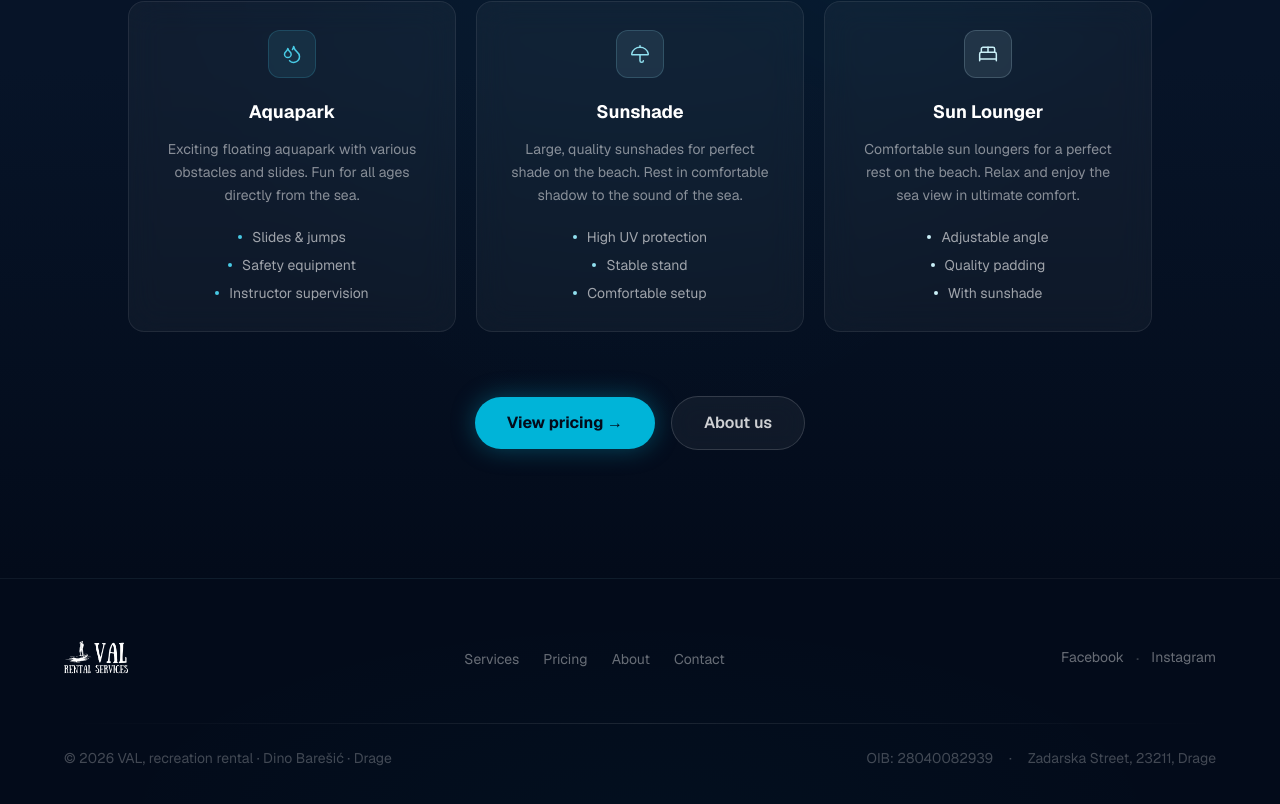
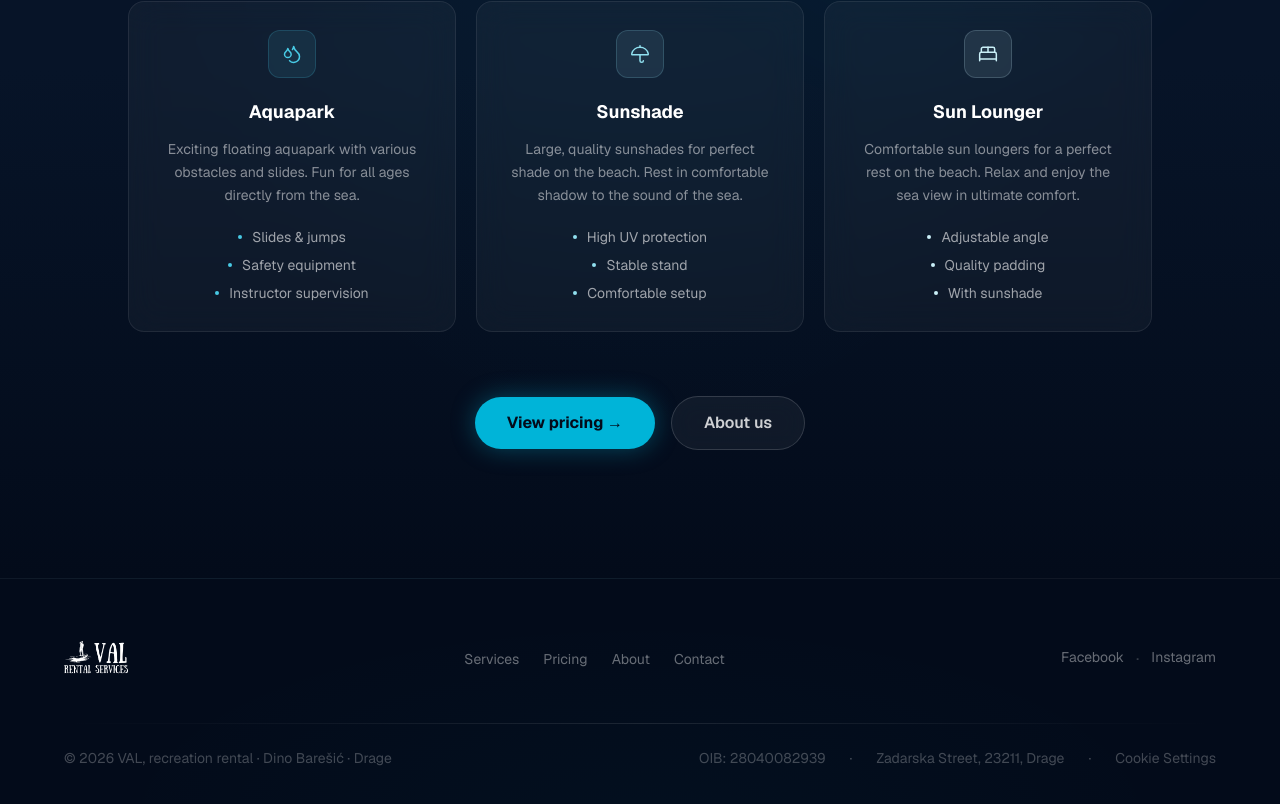
Before and after one commit to dinobaresic/ValWebApp, a Next.js app: page /en in a window 1280 px wide. Shown: the part 1493-2297 px from the top of the page. Built offline with nearby package versions, Linux system fonts and the light colour scheme.

Commit message:
feat: add cookie settings link to footer to allow reopening settings

```diff
--- a/messages/en.json
+++ b/messages/en.json
@@ -138,7 +138,8 @@
     "services": "Services",
     "pricing": "Pricing",
     "about": "About",
-    "contact": "Contact"
+    "contact": "Contact",
+    "cookie_settings": "Cookie Settings"
   },
   "meta": {
     "home_title": "VAL — Rent a SUP & Boat | Drage, Croatia",
--- a/messages/hr.json
+++ b/messages/hr.json
@@ -138,7 +138,8 @@
     "services": "Usluge",
     "pricing": "Cijene",
     "about": "O nama",
-    "contact": "Kontakt"
+    "contact": "Kontakt",
+    "cookie_settings": "Postavke kolačića"
   },
   "meta": {
     "home_title": "VAL — Iznajmljivanje opreme | Drage",
--- a/src/components/CookieConsent.tsx
+++ b/src/components/CookieConsent.tsx
@@ -22,11 +22,19 @@ export default function CookieConsent() {
   });
 
   useEffect(() => {
+    const handleOpen = () => {
+      setIsVisible(true);
+      setShowDetails(true);
+    };
+    window.addEventListener("val-open-cookie-settings", handleOpen);
+
     const consent = localStorage.getItem("val-cookie-consent");
     if (!consent) {
       const timer = setTimeout(() => setIsVisible(true), 1500);
       return () => clearTimeout(timer);
     }
+
+    return () => window.removeEventListener("val-open-cookie-settings", handleOpen);
   }, []);
 
   const saveConsent = (updatedSettings: CookieSettings) => {
--- a/src/components/Footer.tsx
+++ b/src/components/Footer.tsx
@@ -75,10 +75,17 @@ export default function Footer() {
 
         <div className="flex flex-col md:flex-row items-center justify-between gap-3 text-white/25 text-sm">
           <p>{t("copyright")}</p>
-          <div className="flex gap-4">
+          <div className="flex flex-wrap justify-center gap-4 md:gap-6">
             <span>{t("oib")}</span>
             <span>·</span>
             <span>{t("address")}</span>
+            <span>·</span>
+            <button
+              onClick={() => window.dispatchEvent(new Event("val-open-cookie-settings"))}
+              className="hover:text-[#00b4d8] transition-colors cursor-pointer"
+            >
+              {t("cookie_settings")}
+            </button>
           </div>
         </div>
       </div>
```
